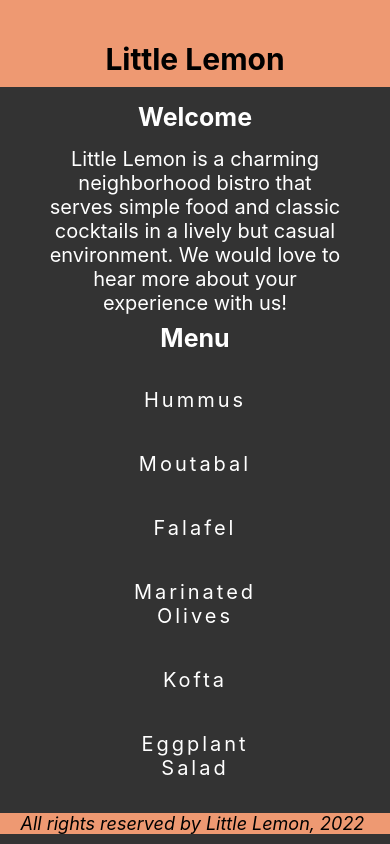
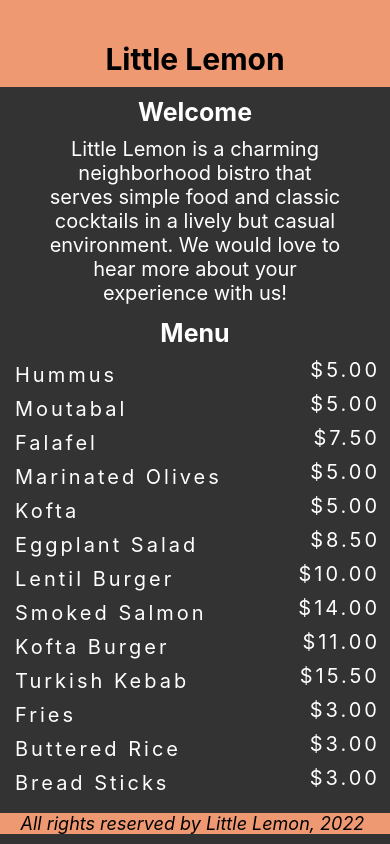
Before and after one commit to RodrigoFerretti/expo-mobile-app, a React Native app: screen / in a window 390 px wide. Built offline with nearby package versions, Linux system fonts and the light colour scheme.

Commit message:
Adjusting FlatList inside View

```diff
--- a/components/WelcomeScreen.tsx
+++ b/components/WelcomeScreen.tsx
@@ -38,7 +38,8 @@ export default function WelcomeScreen() {
 const Item = ({ item }: { item: Item }) => {
     return (
         <View style={style.menuItemView}>
-            <Text style={style.menuItemText}>{item.name}</Text>
+            <Text style={style.menuItemName}>{item.name}</Text>
+            <Text style={style.menuItemPrice}>{item.price}</Text>
         </View>
     );
 };
@@ -46,28 +47,27 @@ const Item = ({ item }: { item: Item }) => {
 type Item = (typeof items)[number];
 
 const items = [
-    { name: "Hummus", id: "1A" },
-    { name: "Moutabal", id: "2B" },
-    { name: "Falafel", id: "3C" },
-    { name: "Marinated Olives", id: "4D" },
-    { name: "Kofta", id: "5E" },
-    { name: "Eggplant Salad", id: "6F" },
-    { name: "Lentil Burger", id: "7G" },
-    { name: "Smoked Salmon", id: "8H" },
-    { name: "Kofta Burger", id: "9I" },
-    { name: "Turkish Kebab", id: "10J" },
-    { name: "Fries", id: "11K" },
-    { name: "Buttered Rice", id: "12L" },
-    { name: "Bread Sticks", id: "13M" },
-    { name: "Pita Pocket", id: "14N" },
-    { name: "Lentil Soup", id: "15O" },
-    { name: "Greek Salad", id: "16Q" },
-    { name: "Rice Pilaf", id: "17R" },
-    { name: "Baklava", id: "18S" },
-    { name: "Tartufo", id: "19T" },
-    { name: "Tartufo", id: "20U" },
-    { name: "Tiramisu", id: "21V" },
-    { name: "Panna Cotta", id: "22W" },
+    { name: "Hummus", price: "$5.00", id: "1A" },
+    { name: "Moutabal", price: "$5.00", id: "2B" },
+    { name: "Falafel", price: "$7.50", id: "3C" },
+    { name: "Marinated Olives", price: "$5.00", id: "4D" },
+    { name: "Kofta", price: "$5.00", id: "5E" },
+    { name: "Eggplant Salad", price: "$8.50", id: "6F" },
+    { name: "Lentil Burger", price: "$10.00", id: "7G" },
+    { name: "Smoked Salmon", price: "$14.00", id: "8H" },
+    { name: "Kofta Burger", price: "$11.00", id: "9I" },
+    { name: "Turkish Kebab", price: "$15.50", id: "10J" },
+    { name: "Fries", price: "$3.00", id: "11K" },
+    { name: "Buttered Rice", price: "$3.00", id: "12L" },
+    { name: "Bread Sticks", price: "$3.00", id: "13M" },
+    { name: "Pita Pocket", price: "$3.00", id: "14N" },
+    { name: "Lentil Soup", price: "$3.75", id: "15O" },
+    { name: "Greek Salad", price: "$6.00", id: "16Q" },
+    { name: "Rice Pilaf", price: "$4.00", id: "17R" },
+    { name: "Baklava", price: "$3.00", id: "18S" },
+    { name: "Tartufo", price: "$3.00", id: "19T" },
+    { name: "Tiramisu", price: "$5.00", id: "20U" },
+    { name: "Panna Cotta", price: "$5.00", id: "21V" },
 ];
 
 const style = StyleSheet.create({
@@ -82,7 +82,7 @@ const style = StyleSheet.create({
     textTitle: {
         textAlign: "center",
         fontSize: 25,
-        padding: 15,
+        padding: 10,
         color: "white",
         fontWeight: "bold",
     },
@@ -94,18 +94,22 @@ const style = StyleSheet.create({
     },
     menuView: {
         flex: 2.2,
-        alignItems: "center",
         paddingBottom: 20,
     },
     menuScroll: {
-        paddingHorizontal: 100,
+        paddingHorizontal: 10,
     },
     menuItemView: {
-        paddingVertical: 20,
-        paddingHorizontal: 20,
+        flexDirection: "row",
+        justifyContent: "space-between",
     },
-    menuItemText: {
-        textAlign: "center",
+    menuItemName: {
+        color: "white",
+        fontSize: 20,
+        letterSpacing: 3,
+        padding: 5,
+    },
+    menuItemPrice: {
         color: "white",
         fontSize: 20,
         letterSpacing: 3,
```
